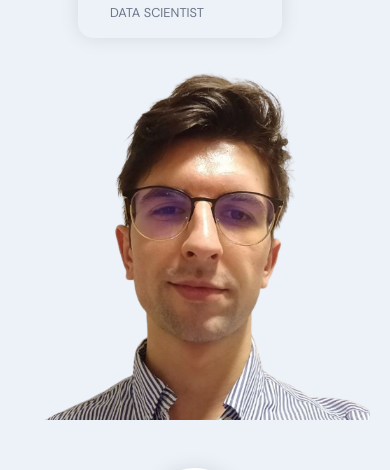
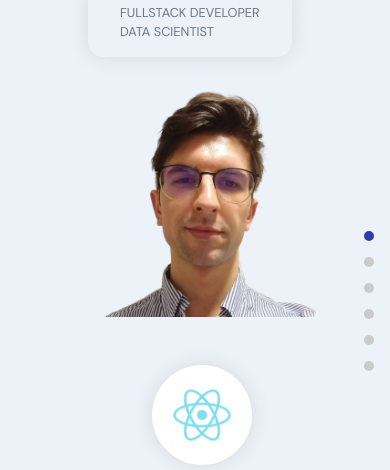
Before and after one commit to Nylio-prog/portfolio, a React (Create React App) app in the folder frontend_react/: page / in a window 390 px wide. Shown: the part 353-823 px from the top of the page. Built offline with nearby package versions, Linux system fonts and the light colour scheme; no server answers.

Commit message:
added nav and socials for mobile user and adjusted the style

```diff
--- a/frontend_react/src/App.scss
+++ b/frontend_react/src/App.scss
@@ -48,6 +48,10 @@
   p {
     text-transform: uppercase;
     color: var(--black-color);
+  }
+
+  @media screen and (max-width: 500px) {
+      padding: 2rem;
   }
 }
 
@@ -146,6 +150,14 @@
       }
     }
   }
+
+  @media screen and (max-width: 500px) {
+    padding: 0.5rem;
+  }
+
+  @media screen and (max-width: 400) {
+    padding: 0.2rem;
+  }
 }
 
 .app__navigation {
@@ -174,15 +186,12 @@
       height: 20px;
     }
   }
-}
 
-@media screen and (max-width: 500px) {
-  .app__navigation,
-  .app__social {
-    display: none;
+  @media screen and (max-width: 500px) {
+    padding: 0.5rem;
   }
 
-  .copyright {
-    padding: 2rem;
+  @media screen and (max-width: 400) {
+    padding: 0.2rem;
   }
 }
--- a/frontend_react/src/constants/images.js
+++ b/frontend_react/src/constants/images.js
@@ -9,7 +9,7 @@ import python from '../assets/python.png';
 import react from '../assets/react.png';
 import sass from '../assets/sass.png';
 import typescript from '../assets/typescript.png';
-
+import circle from '../assets/circle.svg'
 import profile from '../assets/profile.png';
 import logo from '../assets/logo.png';
 
@@ -27,6 +27,7 @@ const names = {
   typescript,
   profile,
   logo,
+  circle,
 };
 
 export default names;
--- a/frontend_react/src/container/About/About.scss
+++ b/frontend_react/src/container/About/About.scss
@@ -35,4 +35,12 @@
             height: 320px;
         }
     }
+
+    @media screen and (max-width: 400px) {
+        margin: 2rem 0rem 2rem;
+        img {
+            height: 150px;
+            height: 140px;
+        }
+    }
 }
--- a/frontend_react/src/container/Footer/Footer.jsx
+++ b/frontend_react/src/container/Footer/Footer.jsx
@@ -26,6 +26,7 @@ const Footer = () => {
       name: name,
       email: email,
       message: message,
+      date: new Date().toISOString(),
     }
 
     client.create(contact)
--- a/frontend_react/src/container/Footer/Footer.scss
+++ b/frontend_react/src/container/Footer/Footer.scss
@@ -14,10 +14,9 @@
     justify-content: space-evenly;
     align-items: center;
     flex-wrap: wrap;
-    margin: 4em 2rem 2rem;
+    margin: 4em 0rem 2rem;
 
     .app__footer-card {
-      min-width: 290px;
       display: flex;
       flex-direction: row;
       justify-content: flex-start;
@@ -35,14 +34,27 @@
         width: 40px;
         height: 40px;
         margin: 0 0.7rem;
+
+        @media screen and (max-width: 450px) {
+          width: 30px;
+          height: 30px;
+        }
       }
 
       p {
         font-weight: 500;
+
+        @media screen and (max-width: 450px) {
+          font-weight: 300;
+        }
       }
       a {
         text-decoration: none;
         font-weight: 500;
+
+        @media screen and (max-width: 450px) {
+          font-weight: 300;
+        }
       }
       &:hover {
         box-shadow: 0 0 25px #fef4f5;
@@ -50,6 +62,7 @@
 
       @media screen and (max-width: 450px) {
         width: 100%;
+        flex-direction: column;
       }
     }
 
--- a/frontend_react/src/container/Header/Header.scss
+++ b/frontend_react/src/container/Header/Header.scss
@@ -25,12 +25,16 @@
         padding-top: 8rem;
     }
 
-    @media screen and (max-width: 600px) {
+    @media screen and (max-width: 900px) {
         flex-direction: column;
     }
 
     @media screen and (max-width: 450px) {
         padding: 6rem 1rem 2rem;
+    }
+
+    @media screen and (max-width: 350px) {
+        padding: 6rem 0rem 2rem;
     }
 }
 
@@ -83,7 +87,7 @@
         }
     }
 
-    @media screen and (max-width: 600px) {
+    @media screen and (max-width: 900px) {
         justify-content: flex-start;
         align-items: flex-start;
     }
@@ -144,7 +148,7 @@
         }
     }
 
-    @media screen and (max-width: 600px) {
+    @media screen and (max-width: 900px) {
         width: 100%;
         flex-direction: row;
         flex-wrap: wrap;
@@ -168,8 +172,8 @@
         width: 100%;
         object-fit: contain;
         z-index: 1;
-        min-height: 350px;
-        min-width: 350px;
+        min-height: 50px;
+        min-width: 50px;
     }
 
     .overlay-circle {
@@ -182,7 +186,7 @@
         height: 90%;
     }
 
-    @media screen and (max-width: 600px) {
+    @media screen and (max-width: 900px) {
         margin: 2rem 0;
     }
 }
--- a/frontend_react/src/container/Work/Work.scss
+++ b/frontend_react/src/container/Work/Work.scss
@@ -67,9 +67,9 @@
             border-radius: 0.75rem;
         }
 
-        @media screen and (max-width: 300px) {
+        @media screen and (max-width: 550px) {
             width: 100%;
-            margin: 1rem;
+            margin: 1rem 0rem 1rem;
         }
     }
 }
```
Also changed, not shown: frontend_react/src/assets/circle.svg (added), 1 other file (tests, documents, lock files or other folders).
